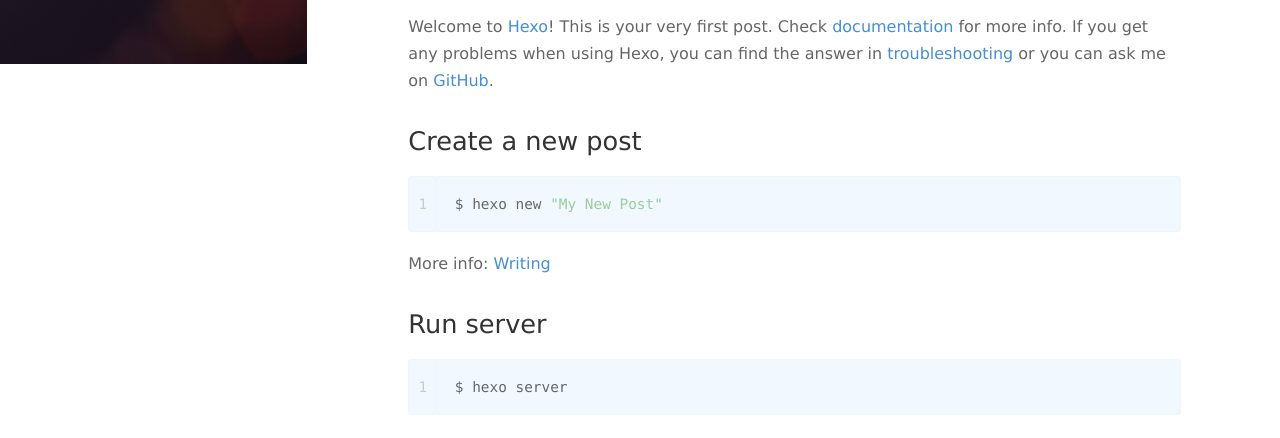
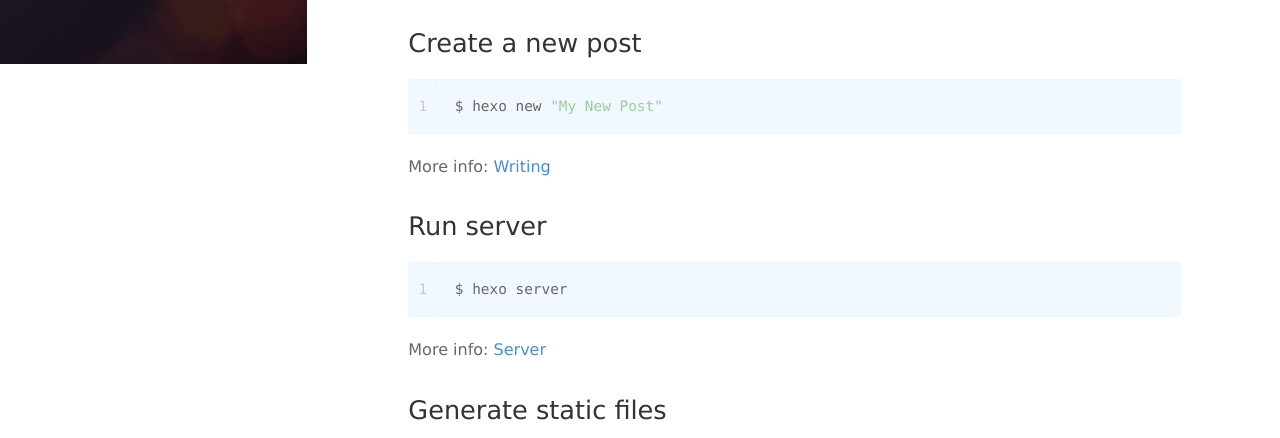
Before and after one commit to 286810/286810.github.io, a plain HTML site: page 2016/11/30/hello-world/index.html in a window 1280 px wide. Shown: the part 736-1174 px from the top of the page. Drawn offline with nearby package versions, Linux system fonts and the light colour scheme; some packages are replaced by stand-ins of ours; a script that the page names is missing.

Commit message:
Site updated: 2016-12-05 12:37:26

```diff
--- a/2016/11/30/hello-world/index.html
+++ b/2016/11/30/hello-world/index.html
@@ -188,8 +188,7 @@ hexo n # 等同于 hexo">
 <li>hexo d # 等同于 hexo deploy</li>
 <li>hexo g d # 等同于 hexo generate –deploy</li>
 </ul>
-<h2 id="Quick-Start"><a href="#Quick-Start" class="headerlink" title="Quick Start"></a>Quick Start</h2><p>Welcome to <a href="https://hexo.io/" target="_blank" rel="external">Hexo</a>! This is your very first post. Check <a href="https://hexo.io/docs/" target="_blank" rel="external">documentation</a> for more info. If you get any problems when using Hexo, you can find the answer in <a href="https://hexo.io/docs/troubleshooting.html" target="_blank" rel="external">troubleshooting</a> or you can ask me on <a href="https://github.com/hexojs/hexo/issues" target="_blank" rel="external">GitHub</a>.</p>
-<h3 id="Create-a-new-post"><a href="#Create-a-new-post" class="headerlink" title="Create a new post"></a>Create a new post</h3><figure class="highlight bash"><table><tr><td class="gutter"><pre><div class="line">1</div></pre></td><td class="code"><pre><div class="line">$ hexo new <span class="string">"My New Post"</span></div></pre></td></tr></table></figure>
+<h2 id="Quick-Start"><a href="#Quick-Start" class="headerlink" title="Quick Start"></a>Quick Start</h2><h3 id="Create-a-new-post"><a href="#Create-a-new-post" class="headerlink" title="Create a new post"></a>Create a new post</h3><figure class="highlight bash"><table><tr><td class="gutter"><pre><div class="line">1</div></pre></td><td class="code"><pre><div class="line">$ hexo new <span class="string">"My New Post"</span></div></pre></td></tr></table></figure>
 <p>More info: <a href="https://hexo.io/docs/writing.html" target="_blank" rel="external">Writing</a></p>
 <h3 id="Run-server"><a href="#Run-server" class="headerlink" title="Run server"></a>Run server</h3><figure class="highlight bash"><table><tr><td class="gutter"><pre><div class="line">1</div></pre></td><td class="code"><pre><div class="line">$ hexo server</div></pre></td></tr></table></figure>
 <p>More info: <a href="https://hexo.io/docs/server.html" target="_blank" rel="external">Server</a></p>
```
